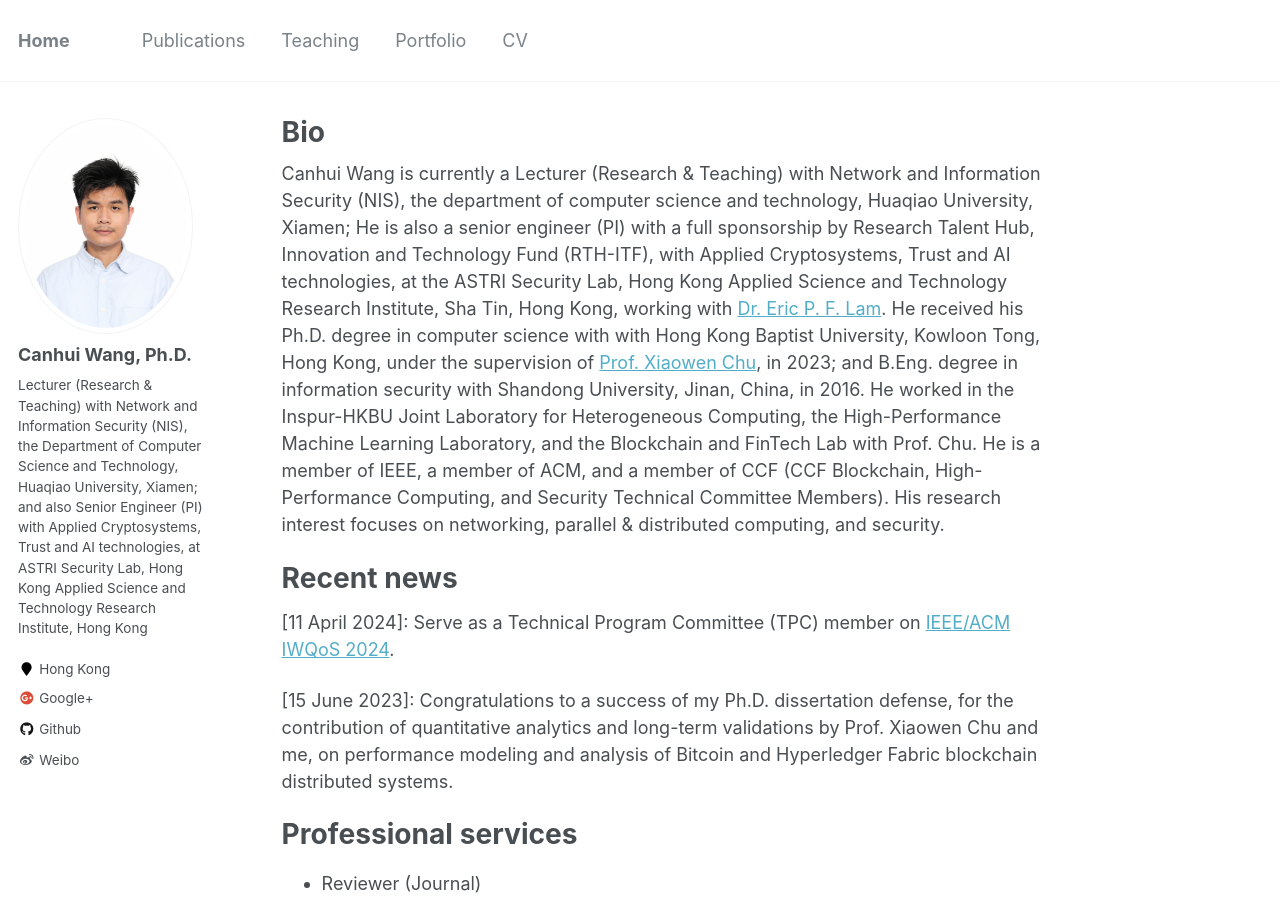
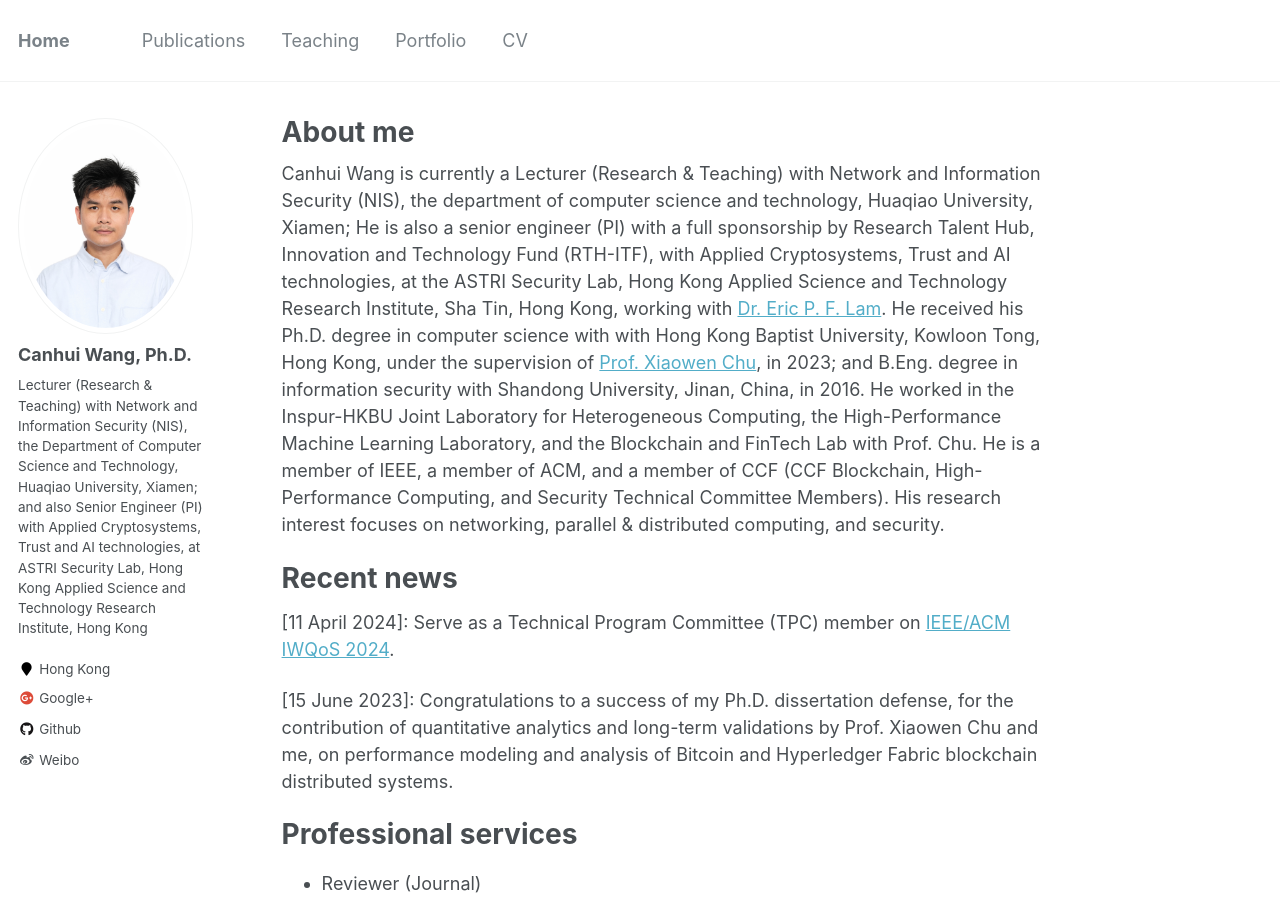
Before and after one commit to Canhui/canhui.github.io, a Jekyll site: the page built from _pages/about.md, in a window 1280 px wide and 900 px high. Built offline with Jekyll 4.4.1, drawn with Linux system fonts in a browser that asks for light colours.

Commit message:
Update about.md

```diff
--- a/_pages/about.md
+++ b/_pages/about.md
@@ -1,8 +1,8 @@
 ---
 permalink: /
 #title: "Brief biography"
-title: "Bio"
-excerpt: "Bio"
+title: "About me"
+excerpt: "About me"
 author_profile: true
 redirect_from:
   - /about/
```
